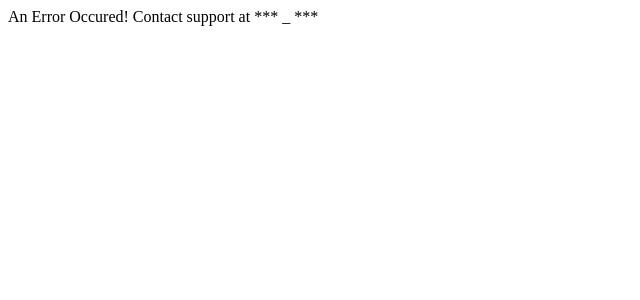
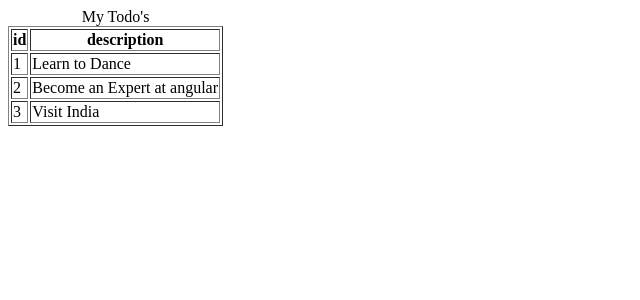
Before and after one commit to Drachbar/angular-todo-app, an Angular app: page /todos in a window 1280 px wide. Shown: the top 300 px of the page, without its empty margins (0-640 px from the left). Built offline with nearby package versions, Linux system fonts and the light colour scheme.

Commit message:
add todo component

```diff
--- a/src/app/app-routing.module.ts
+++ b/src/app/app-routing.module.ts
@@ -3,12 +3,14 @@ import { RouterModule, Routes } from '@angular/router';
 import {LoginComponent} from "./login/login.component";
 import {WelcomeComponent} from "./welcome/welcome.component";
 import {ErrorComponent} from "./error/error.component";
+import {ListTodosComponent} from "./list-todos/list-todos.component";
 
 // welcome
 const routes: Routes = [
   { path:'', component: LoginComponent},
   { path:'login', component: LoginComponent},
   { path:'welcome/:name', component: WelcomeComponent},
+  { path:'todos', component: ListTodosComponent},
   { path:'**', component: ErrorComponent}
 ];
 
--- a/src/app/app.module.ts
+++ b/src/app/app.module.ts
@@ -8,6 +8,7 @@ import { HelloComponent } from './hello/hello.component';
 import { LoginComponent } from './login/login.component';
 import {FormsModule} from "@angular/forms";
 import { ErrorComponent } from './error/error.component';
+import { ListTodosComponent } from './list-todos/list-todos.component';
 
 @NgModule({
   declarations: [
@@ -15,7 +16,8 @@ import { ErrorComponent } from './error/error.component';
     WelcomeComponent,
     HelloComponent,
     LoginComponent,
-    ErrorComponent
+    ErrorComponent,
+    ListTodosComponent
   ],
   imports: [
     BrowserModule,
--- /dev/null
+++ b/src/app/list-todos/list-todos.component.html
@@ -0,0 +1,15 @@
+<table border="1">
+  <caption>My Todo's</caption>
+  <thead>
+    <tr>
+      <th>id</th>
+      <th>description</th>
+    </tr>
+  </thead>
+  <tbody>
+  <tr *ngFor="let todo of todos">
+    <td>{{todo.id}}</td>
+    <td>{{todo.description}}</td>
+  </tr>
+  </tbody>
+</table>
--- /dev/null
+++ b/src/app/list-todos/list-todos.component.ts
@@ -0,0 +1,14 @@
+import { Component } from '@angular/core';
+
+@Component({
+  selector: 'app-list-todos',
+  templateUrl: './list-todos.component.html',
+  styleUrls: ['./list-todos.component.css']
+})
+export class ListTodosComponent {
+  todos = [
+    {id: 1, description : 'Learn to Dance'},
+    {id: 2, description : 'Become an Expert at angular'},
+    {id: 3, description : 'Visit India'},
+  ]
+}
--- a/src/app/welcome/welcome.component.html
+++ b/src/app/welcome/welcome.component.html
@@ -1 +1,4 @@
 <p>welcome {{name}} to our awesome app!</p>
+
+
+<p>You can manage your todos <a routerLink="/todos">here</a> </p>
```
Also changed, not shown: src/app/list-todos/list-todos.component.css (added).
